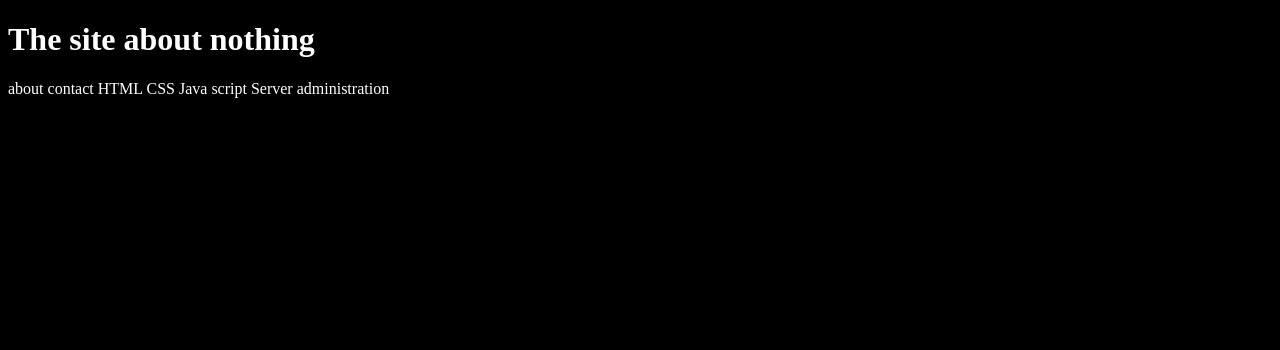
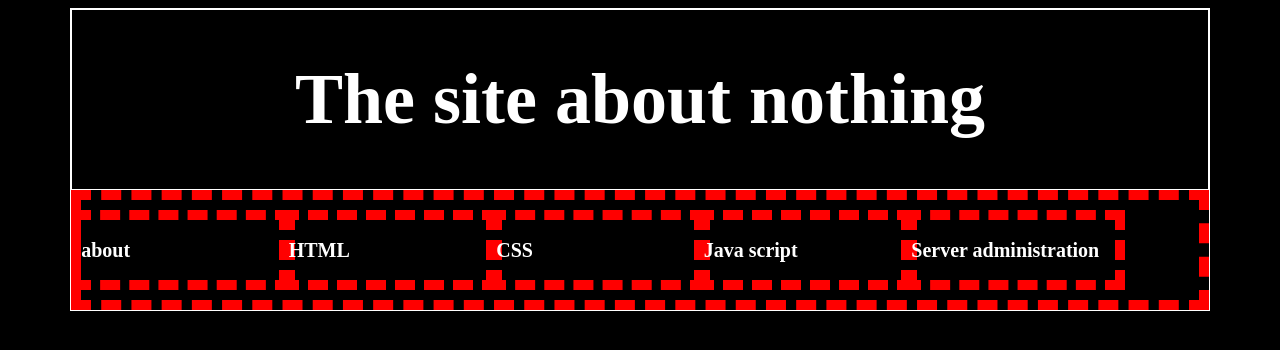
Before and after one commit to ey4l-course/fullstack-course, a plain HTML site: page index.html in a window 1280 px wide. Drawn offline with Linux system fonts and the light colour scheme.

Commit message:
some more CSS

```diff
--- a/index.html
+++ b/index.html
@@ -8,13 +8,17 @@
 </head>
 <body>
     <div class="pageContainer">
-        <h1 class="he1">The site about nothing</h1>
-        <span class="toplinks"><a class="toplinks" href="about.html">about</a></span>
-        <span class="toplinks"><a class="toplinks" href="contact.html">contact</a></span>
-        <span class="toplinks"><a class="toplinks" href="html.html">HTML</a></span>
-        <span class="toplinks"><a class="toplinks" href="css.html">CSS</a></span>
-        <span class="toplinks"><a class="toplinks" href="javascript.html">Java script</a></span>
-        <span class="toplinks"><a class="toplinks" href="servers.html">Server administration</a></span>
+        <div class="he1">
+            <h1 class="he1">The site about nothing</h1>
+        </div>
+        <div class="toplinks1">
+            <div class="toplinks"><a class="toplinks" href="about.html">about</a></div>
+            <!--<div class="toplinks"><a class="toplinks" href="contact.html">contact</a></div>-->
+            <div class="toplinks"><a class="toplinks" href="html.html">HTML</a></div>
+            <div class="toplinks"><a class="toplinks" href="css.html">CSS</a></div>
+            <div class="toplinks"><a class="toplinks" href="javascript.html">Java script</a></div>
+            <div class="toplinks"><a class="toplinks" href="servers.html">Server administration</a></div>
+        </div>
     </div>
 </body>
 </html>
--- a/style.css
+++ b/style.css
@@ -1,13 +1,46 @@
 body{
     background-color: black;
 }
-
+div{
+    border: 1px solid white;
+}
+.pageContainer{
+    display: grid;
+    width: 90%;
+    height: fit-content;
+    margin: auto;
+}
 .he1{
     color: white;
+    text-align: center;
+    font-size: 72px;
 }
 
 .toplinks{
     color: white;
     text-decoration: none;
+    font-size: 20px;
+    font-weight: bolder;
+}
+div.toplinks1{
+    align-content: center;
+    border: 10px dashed red;
+    height: 100px;
 
 }
+div.toplinks{
+    display:inline-block;
+    box-sizing: border-box;
+    margin: -10px;
+    align-content: center;
+    border: 10px dashed red;
+    height: 80%;
+    width: 20%;
+}
+
+span.toplinks{
+    /*background-color: blue;*/
+    padding: 20px;
+    width: 20%;
+    border: 1px solid white;
+}
```
